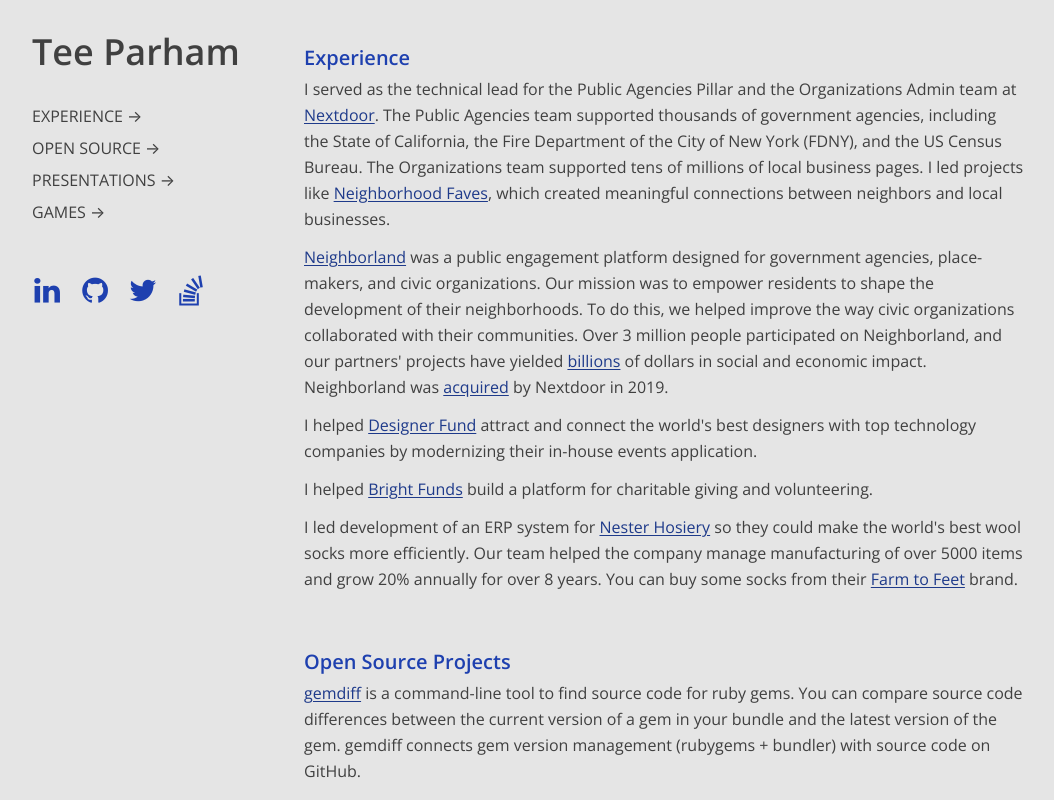
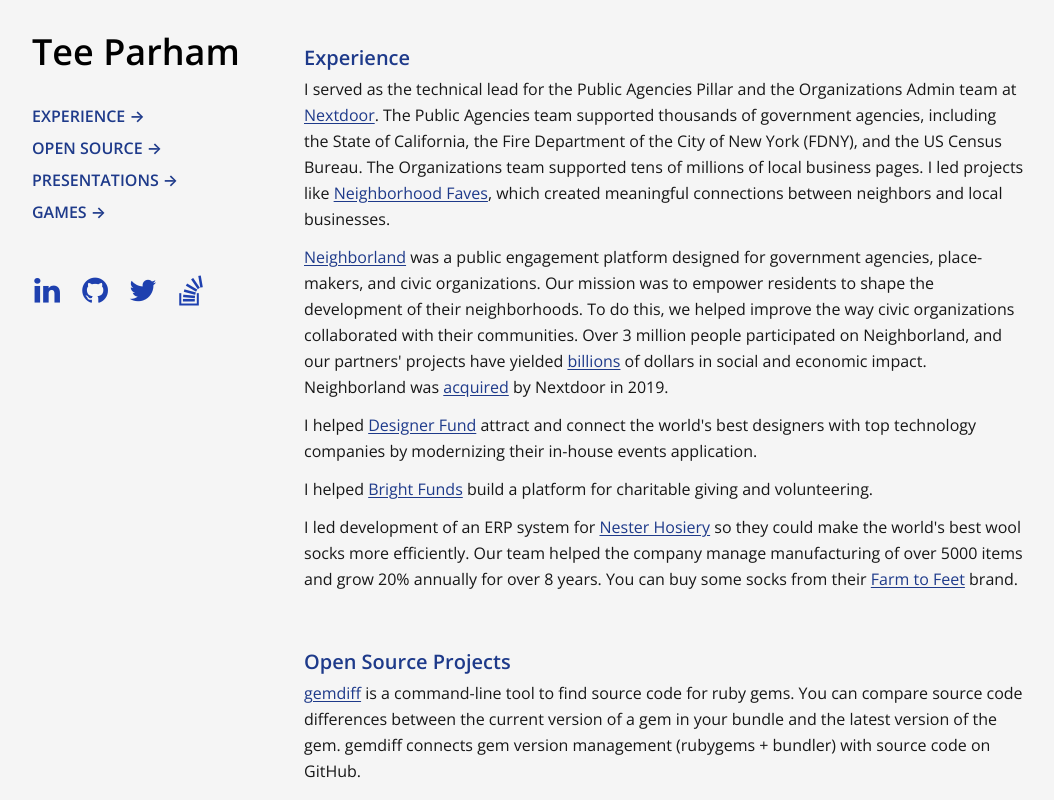
Before and after one commit to teeparham/next, a Next.js app: page / in a window 1280 px wide. Shown: the top 800 px of the page, without its empty margins (112-1166 px from the left). Built offline with nearby package versions, Linux system fonts and the light colour scheme.

Commit message:
Improve typography

```diff
--- a/app/layout.tsx
+++ b/app/layout.tsx
@@ -20,7 +20,7 @@ export default function RootLayout({
       <body
         className={cx(
           openSans.className,
-          "bg-neutral-200 text-neutral-700",
+          "bg-neutral-100 text-neutral-900",
           "dark:bg-neutral-800 dark:text-neutral-300"
         )}
       >
--- a/app/page.tsx
+++ b/app/page.tsx
@@ -18,9 +18,9 @@ const urls = {
 };
 
 const css = {
-  h1: "text-opacity-90 dark:text-yellow-400",
-  h2: "text-opacity-80 dark:text-blue-400",
-  h3: "text-blue-800 dark:text-yellow-200",
+  h1: "text-black dark:text-yellow-400",
+  h2: "text-blue-900 dark:text-blue-400",
+  h3: "text-blue-900 dark:text-yellow-200",
 };
 
 function Profiles() {
@@ -48,7 +48,7 @@ export default function Home() {
           <div className="mb-8 lg:mr-8 lg:basis-1/4 lg:relative">
             <div className="lg:fixed lg:top-8">
               <h1 className={css.h1}>Tee Parham</h1>
-              <nav className={cx("hidden lg:block my-8", css.h2)}>
+              <nav className={cx("hidden lg:block my-8 font-semibold", css.h2)}>
                 <ul>
                   <li className="mb-2">
                     <a href="#work" className="group">
```
